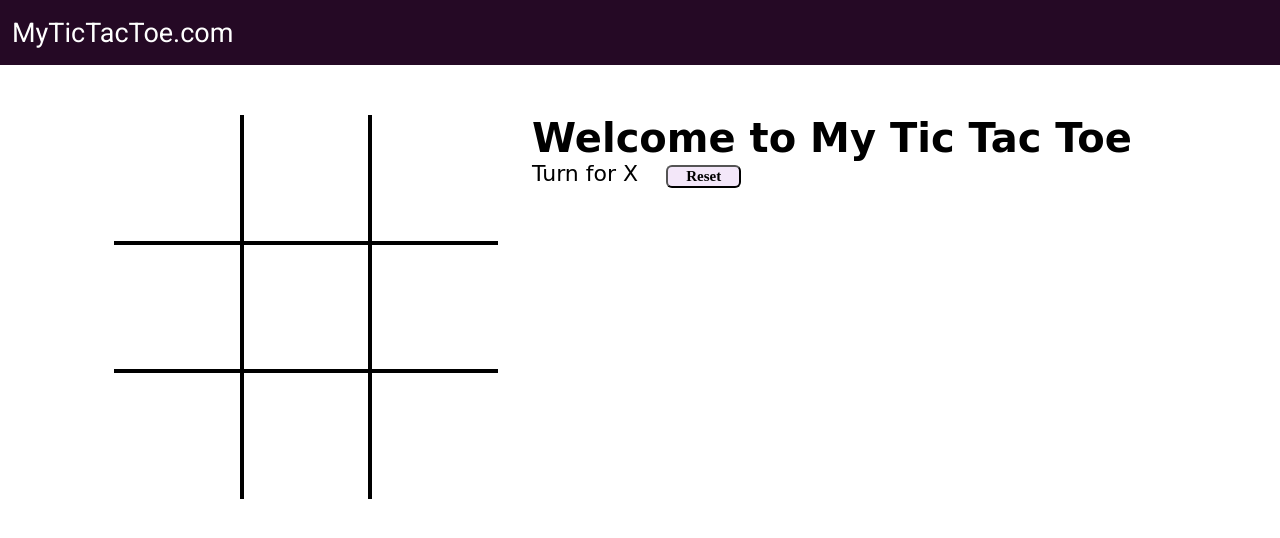
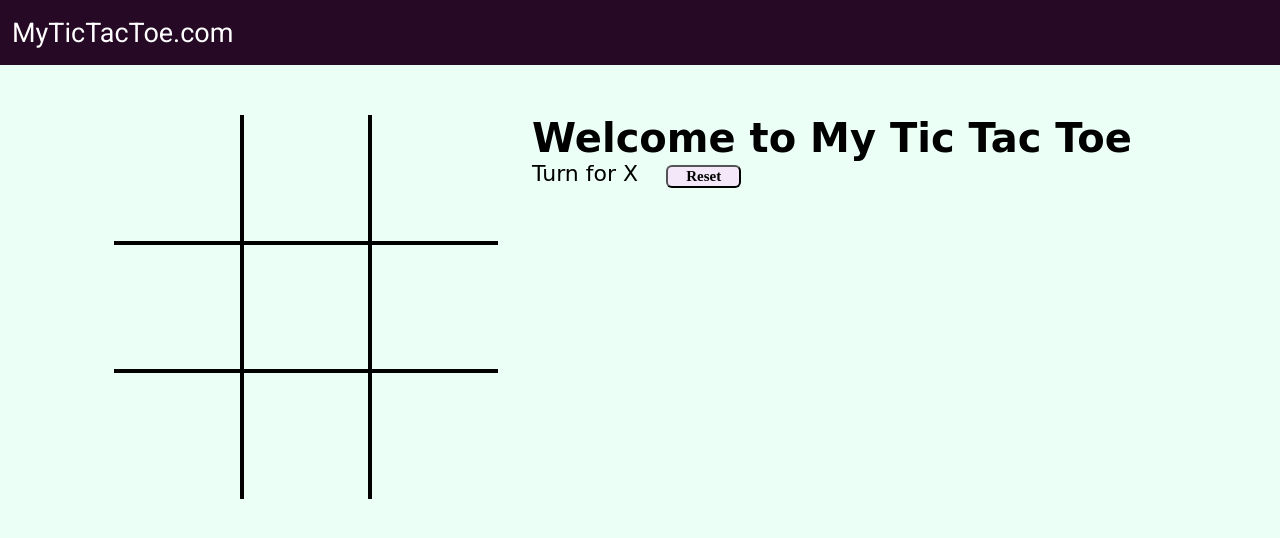
Before and after one commit to Priyaakansha/Tic_Tac_Toe, a plain HTML site: page index.html in a window 1280 px wide. Drawn offline with Linux system fonts and the light colour scheme; a web font is replaced by a local one.

Commit message:
Add files via upload

```diff
--- a/style.css
+++ b/style.css
@@ -1,4 +1,7 @@
 @import url('https://fonts.googleapis.com/css2?family=Baloo+Bhaina+2&family=Roboto&display=swap');
+body{
+    background-color: rgb(235, 255, 246);
+}
 *{
     margin: 0;
     padding: 0;
```
